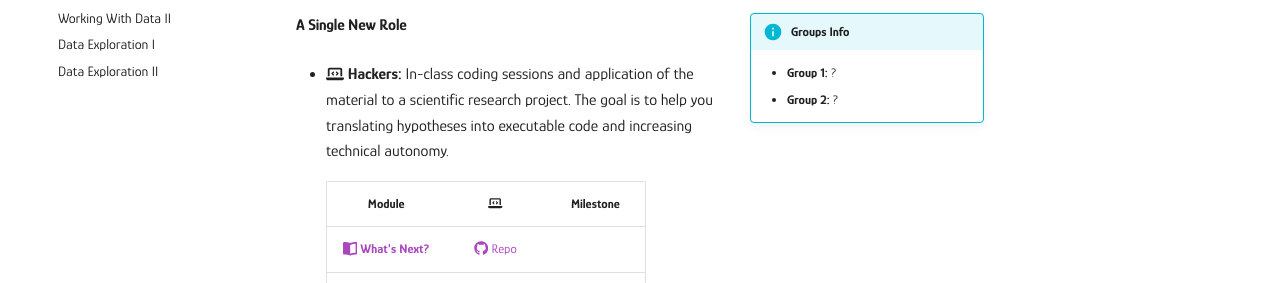
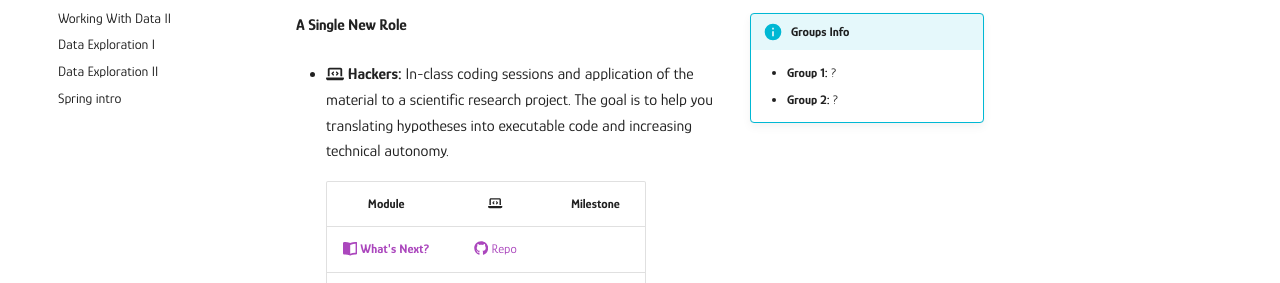
Before and after one commit to mickaeltemporao/itds, an MkDocs documentation site: the page built from docs/schedule.md, in a window 1280 px wide. Shown: the part 357-640 px from the top of the page. Built offline with MkDocs 1.6.1 and Material for MkDocs 9.7.7, drawn with Linux system fonts in a browser that asks for light colours; comment, search, counter and statistics services are not loaded.

Commit message:
adding navbar

```diff
--- a/mkdocs.yml
+++ b/mkdocs.yml
@@ -68,6 +68,7 @@ nav:
       - modules/programming-4.md
       - modules/exploration-1.md
       - modules/exploration-2.md
+      - modules/spring-intro.md
       # - modules/management-1.md
       # - modules/management-2.md
       # - modules/management-3.md
```
